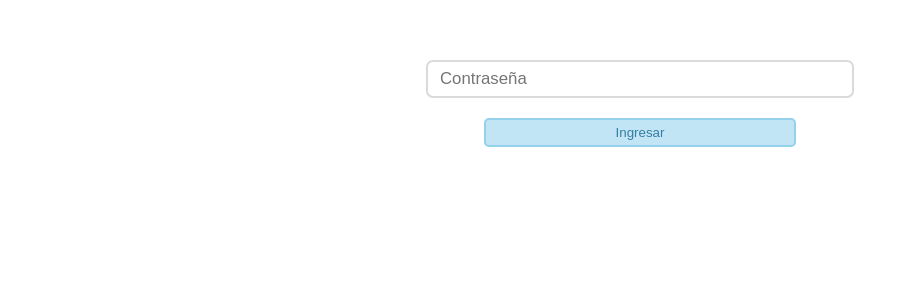
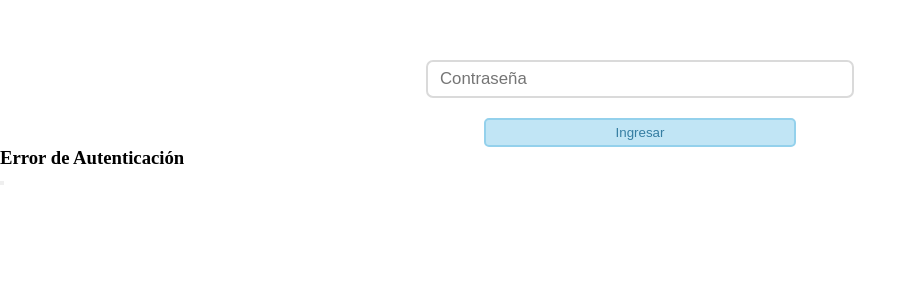
Before and after one commit to joaquinauc/anso-spincare, a Flask app: page / in a window 1280 px wide. Shown: the part 274-574 px from the top of the page, without its empty margins (0-917 px from the left). Run offline with Flask 3, Linux system fonts and the light colour scheme.

Commit message:
Add wrong credentials modal

```diff
--- a/app/templates/index.html
+++ b/app/templates/index.html
@@ -30,6 +30,21 @@
         <button type="submit" class="login-button">Ingresar</button>
       </form>
     </div>
+
+    <div id="modalCredentials" class="modal-credentials">
+      <div class="modal-credentials-content">
+        <div class="modal-credentials-icon">
+          <i class="fas fa-exclamations-triangle"></i>
+        </div>
+        <h3 class="modal-credentials-title">Error de Autenticación</h3>
+        <p id="credentialsModalMsg" class="modal-credentials-text"></p>
+        <button
+          id="credentialsModalCloseBtn"
+          class="modal-credentials-button"
+        >
+        </button>
+      </div>
+    </div>
   </div>
 </body>
 </html>
```
